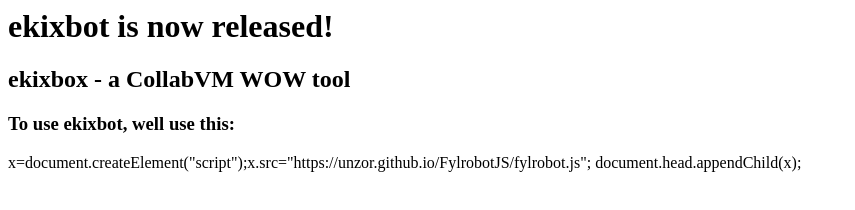
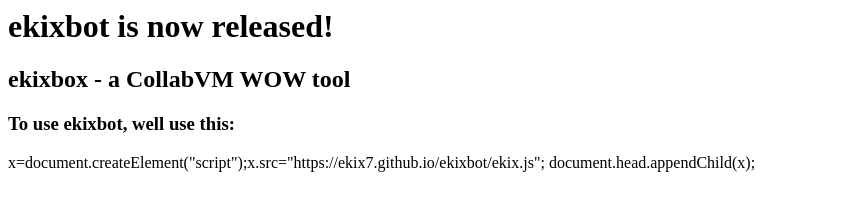
Before and after one commit to auslie/ekixbot, a plain HTML site: page index.html in a window 1280 px wide. Shown: the whole page, without its empty margins (0-855 px from the left). Drawn offline with Linux system fonts and the light colour scheme.

Commit message:
Update index.html

```diff
--- a/index.html
+++ b/index.html
@@ -4,5 +4,5 @@
   To use ekixbot, well use this:
 </h3>
 <p>
-  x=document.createElement("script");x.src="https://unzor.github.io/FylrobotJS/fylrobot.js"; document.head.appendChild(x);
+  x=document.createElement("script");x.src="https://ekix7.github.io/ekixbot/ekix.js"; document.head.appendChild(x);
 </p>
```
